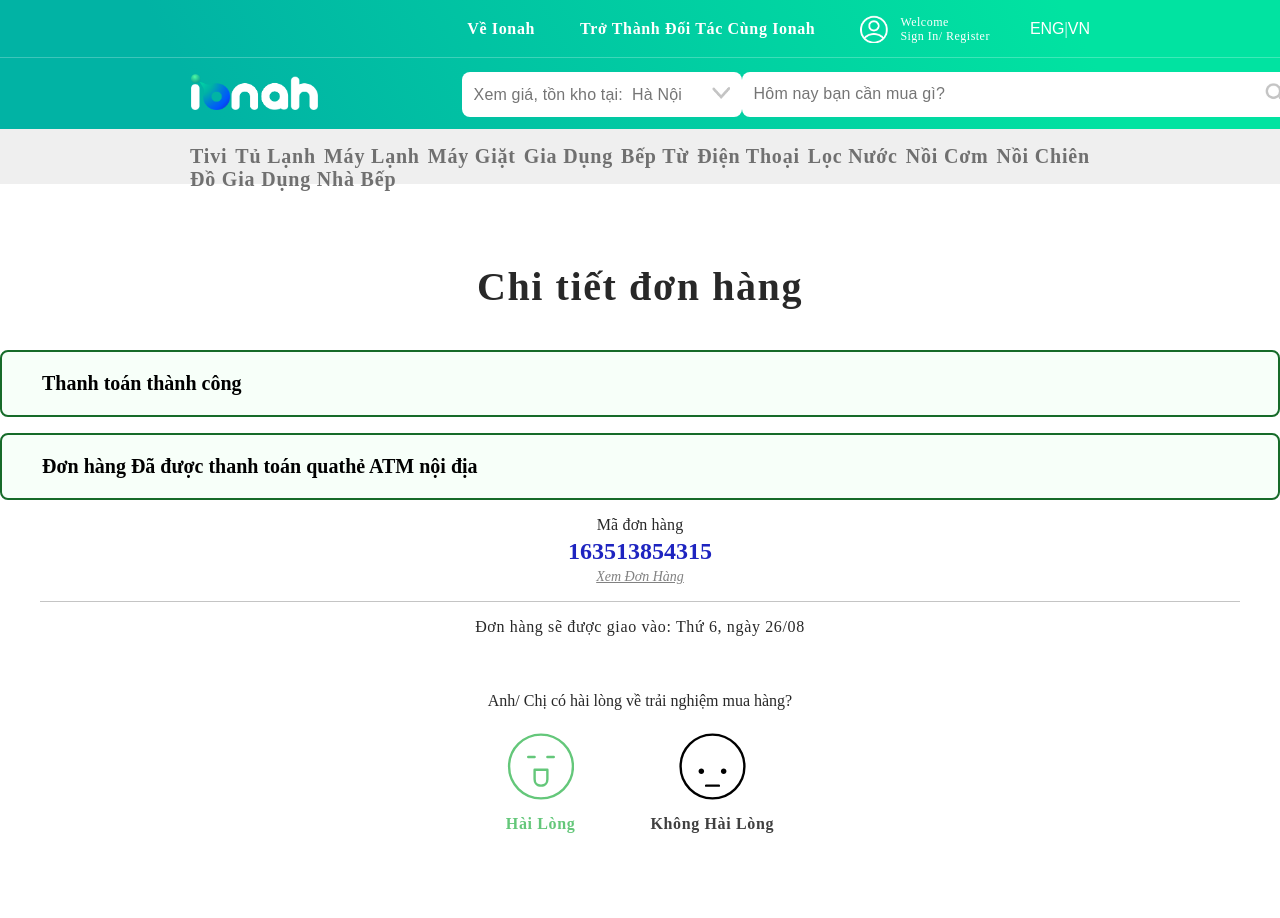
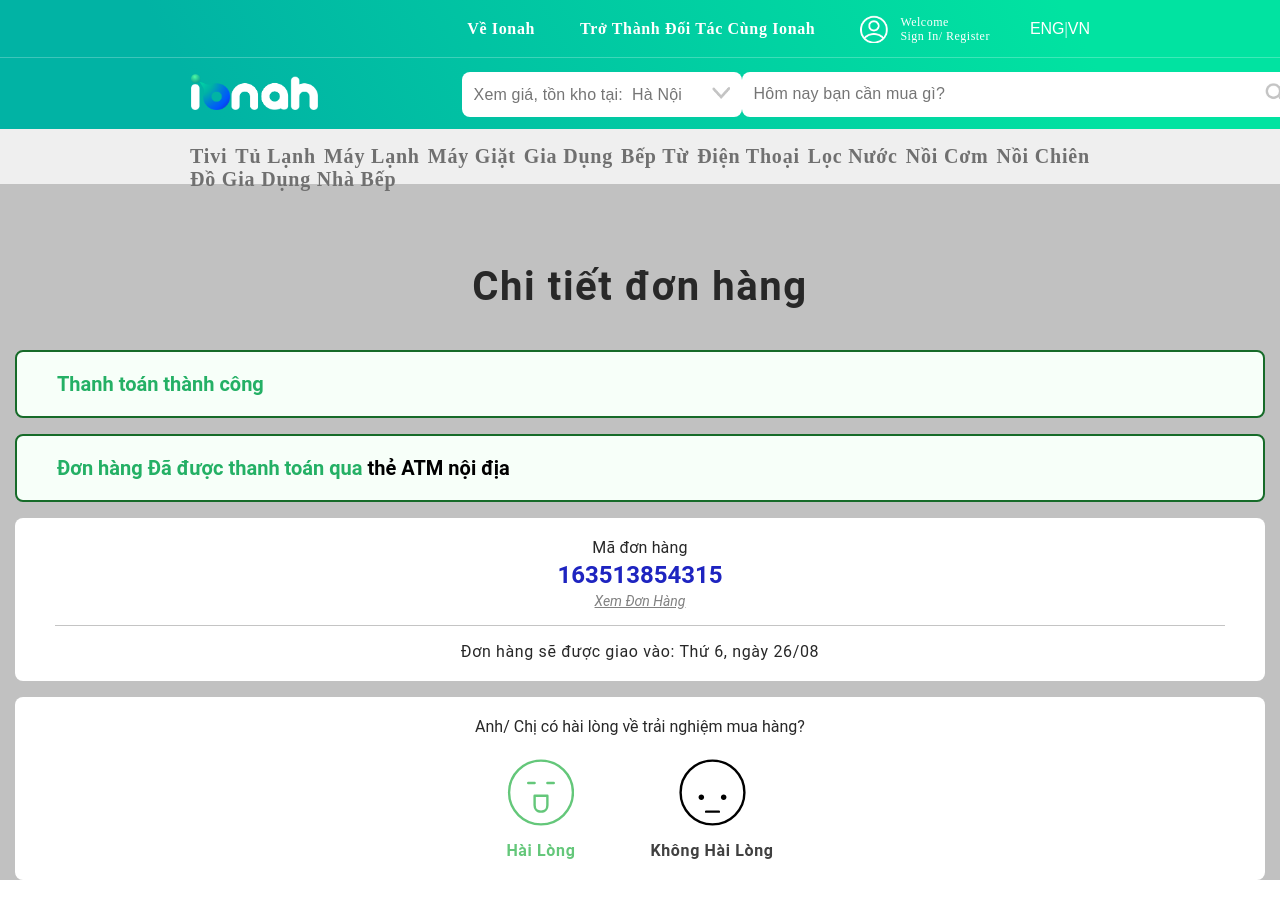
Before and after one commit to TrinhVanHiep/iONAH, a React (Create React App) app: page /order-details in a window 1280 px wide. Shown: the top 918 px of the page. Before the commit the page ends 853 px from the top, so only its background shows below. Built offline with nearby package versions, Linux system fonts and the light colour scheme.

Commit message:
reponsive-orderdetails

```diff
--- a/src/Page/OrderDetails/OrderDetail.scss
+++ b/src/Page/OrderDetails/OrderDetail.scss
@@ -1,4 +1,9 @@
 .order-detail {
+  max-width: 1540px;
+  background: #c1c1c1;
+  padding-bottom: 50px;
+  margin: 0 auto;
+  font-family: "Roboto", sans-serif;
   &--title {
     text-align: center;
     font-weight: 600;
@@ -16,11 +21,15 @@
     border-radius: 8px;
     padding: 20px 40px;
     margin-bottom: 16px;
+    &__text {
+      color: #24b065;
+    }
   }
   &--single {
     background: #ffffff;
     border-radius: 8px;
     margin-bottom: 16px;
+    padding: 20px 0;
     .single-content {
       margin: 0 40px;
       padding-bottom: 16px;
@@ -57,7 +66,7 @@
       font-size: 16px;
       letter-spacing: 0.04em;
       color: #282828;
-      padding: 16px 0 20px;
+      padding-top: 16px;
     }
   }
   &--evaluate {
@@ -65,8 +74,11 @@
     align-items: center;
     justify-content: center;
     flex-direction: column;
-    background-color: #ffff;
+    background: #ffffff;
+    border-radius: 8px;
     padding: 20px 0;
+    margin-bottom: 50px;
+    cursor: pointer;
     .evaluate-text {
       font-weight: 400;
       font-size: 16px;
@@ -108,3 +120,78 @@
     }
   }
 }
+
+// Reponsive
+
+@media screen and (min-width: 1440px) and (max-width: 1920px) {
+  .order-detail {
+    padding: 0;
+  }
+}
+
+@media screen and (min-width: 1023.98px) and (max-width: 1440px) {
+  .order-detail {
+    padding: 0 15px;
+  }
+}
+
+@media screen and (max-width: 1023.98px) {
+  .order-detail {
+    padding: 0 15px;
+  }
+}
+
+@media screen and (max-width: 768px) {
+  .order-detail {
+    &--title {
+      font-size: 40px;
+      letter-spacing: 0;
+    }
+    &--input {
+      font-size: 16px;
+      padding: 20px;
+    }
+  }
+}
+
+@media screen and (max-width: 375px) {
+  .order-detail {
+    &--title {
+      font-size: 25px;
+      letter-spacing: 0;
+      padding: 30px 0 15px;
+    }
+    &--input {
+      font-size: 12px;
+      padding: 15px;
+      margin-bottom: 10px;
+    }
+    &-single {
+      .single-time {
+        font-size: 12px;
+      }
+    }
+    &--evaluate {
+      .evaluate-text {
+        font-size: 12px;
+      }
+      .evaluate-select {
+        gap: 0 40px;
+        &--vote {
+          span {
+            font-size: 12px;
+          }
+        }
+        &--vote__img {
+          width: 40px;
+          height: 40px;
+          img {
+            width: 100%;
+            height: 100%;
+            object-fit: cover;
+          }
+        }
+      }
+    }
+  }
+}
--- a/src/Page/OrderDetails/index.js
+++ b/src/Page/OrderDetails/index.js
@@ -11,11 +11,15 @@ const OrderDetails = () => {
         <h3 className="order-detail--title">Chi tiết đơn hàng</h3>
         <div className="order-detail--pay">
           <div className="order-detail--input">
-            <span>Thanh toán thành công</span>
+            <span className="order-detail--input__text">
+              Thanh toán thành công
+            </span>
           </div>
           <div>
             <div className="order-detail--input">
-              <span>Đơn hàng Đã được thanh toán qua</span>
+              <span className="order-detail--input__text">
+                Đơn hàng Đã được thanh toán qua
+              </span>{" "}
               <span>thẻ ATM nội địa</span>
             </div>
           </div>
```
